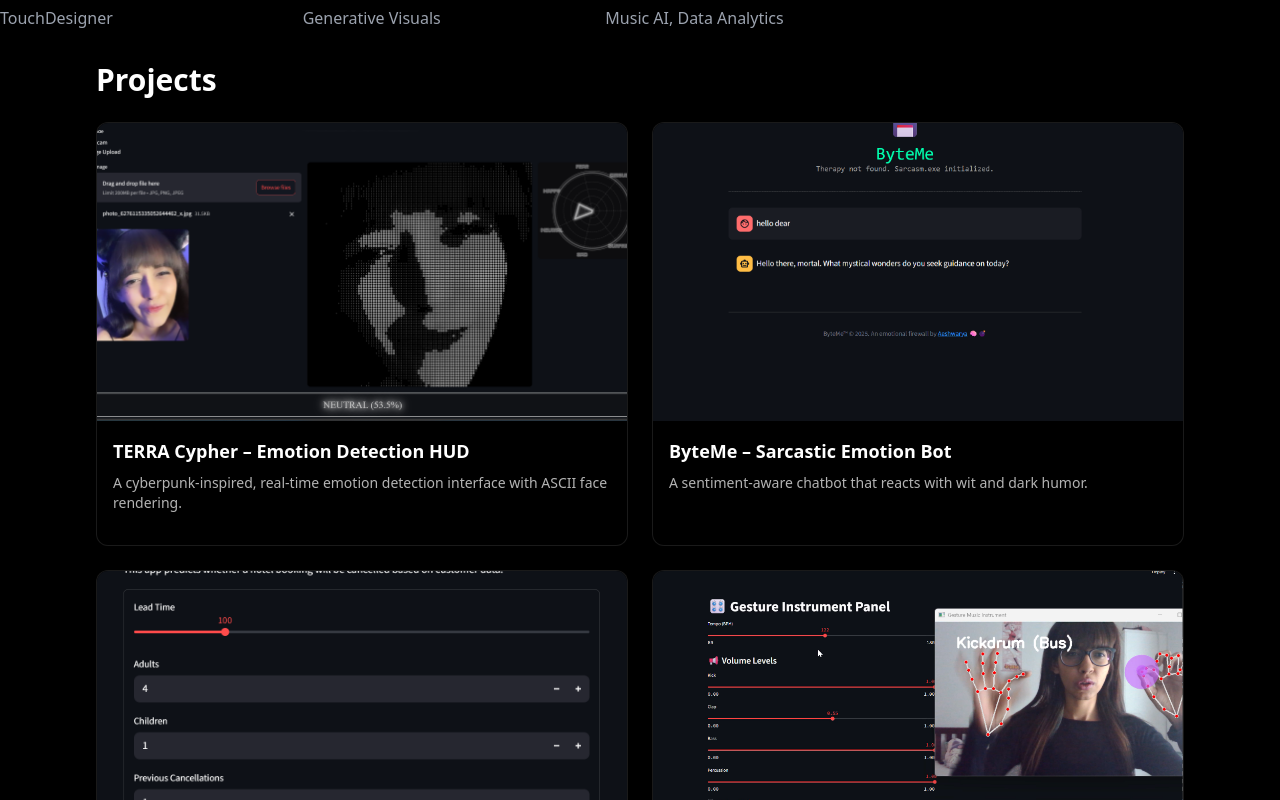
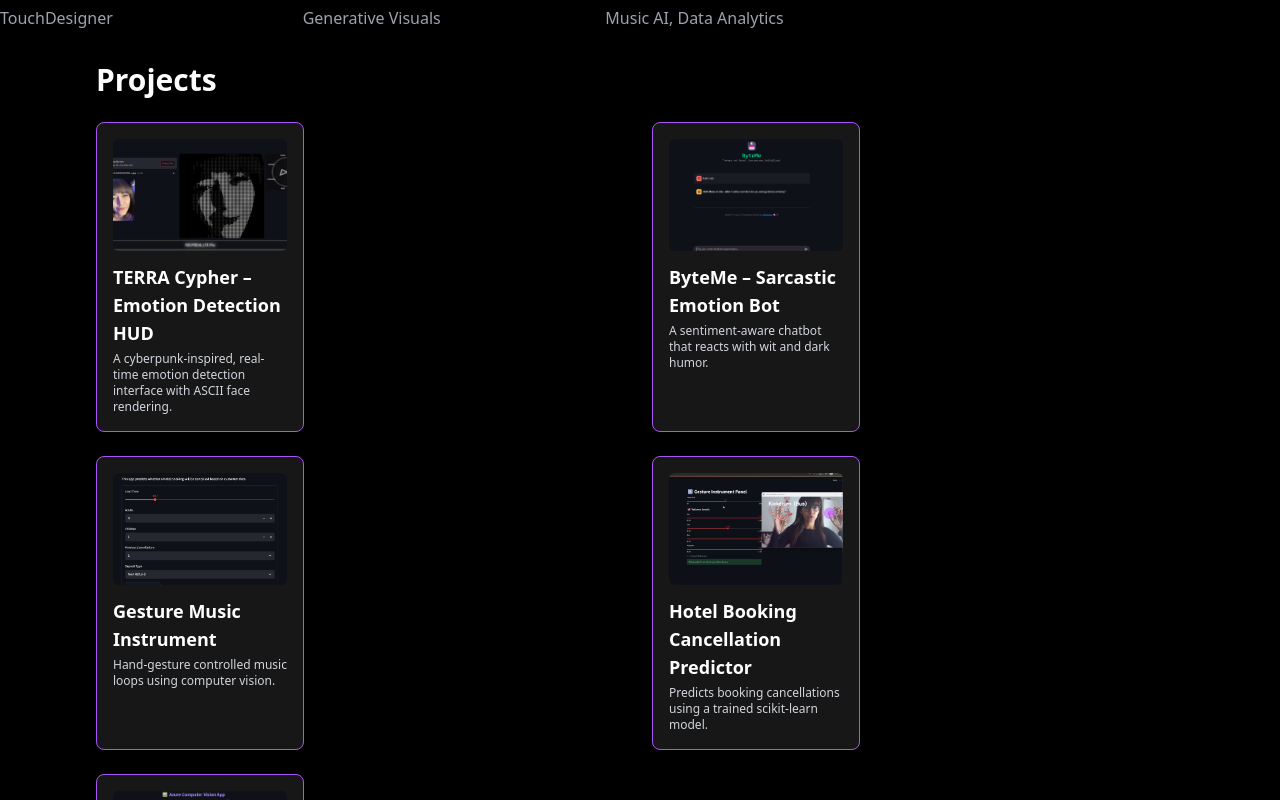
Before and after one commit to Terraspace009/aeshwarya-portfolio, a Next.js app: page / in a window 1280 px wide. Shown: the part 1200-2000 px from the top of the page. Built offline with nearby package versions, Linux system fonts and the light colour scheme.

Commit message:
Update ProjectCard.tsx

```diff
--- a/components/ProjectCard.tsx
+++ b/components/ProjectCard.tsx
@@ -1,64 +1,25 @@
-'use client';
-import Image from 'next/image';
+"use client";
+import React from "react";
 
-export type ProjectCardProps = {
+interface ProjectCardProps {
   title: string;
   description: string;
-  image: string;          // e.g. "/projects/one.png"
-  codeLink?: string;
-  demoLink?: string;
+  image: string;
+}
+
+const ProjectCard: React.FC<ProjectCardProps> = ({ title, description, image }) => {
+  return (
+    <div className="bg-neutral-900 border border-purple-500 text-white rounded-lg shadow-md
+                    w-56 sm:w-48 md:w-52 p-4 hover:shadow-purple-500/40 transition duration-300">
+      <img
+        src={image}
+        alt={title}
+        className="w-full h-28 object-cover rounded-md mb-3"
+      />
+      <h3 className="text-lg font-bold mb-1">{title}</h3>
+      <p className="text-xs text-gray-300">{description}</p>
+    </div>
+  );
 };
 
-export default function ProjectCard({
-  title,
-  description,
-  image,
-  codeLink,
-  demoLink,
-}: ProjectCardProps) {
-  return (
-    <article className="group rounded-xl border border-white/10 bg-black/5 backdrop-blur-sm shadow-sm hover:shadow-md transition overflow-hidden">
-      {/* Media */}
-      <div className="relative w-full aspect-[16/9]">
-        <Image
-          src={image}
-          alt={title}
-          fill
-          priority={false}
-          sizes="(max-width: 768px) 100vw, (max-width: 1200px) 50vw, 33vw"
-          className="object-cover"
-        />
-      </div>
-
-      {/* Body */}
-      <div className="p-4">
-        <h3 className="text-base sm:text-lg font-semibold leading-tight">{title}</h3>
-        <p className="mt-2 text-sm text-white/70 line-clamp-3">{description}</p>
-
-        {/* Actions */}
-        <div className="mt-4 flex items-center gap-3">
-          {codeLink && (
-            <a
-              href={codeLink}
-              target="_blank"
-              rel="noopener noreferrer"
-              className="text-xs sm:text-sm rounded-md border border-white/15 px-3 py-1.5 hover:bg-white/10 transition"
-            >
-              View Code
-            </a>
-          )}
-          {demoLink && (
-            <a
-              href={demoLink}
-              target="_blank"
-              rel="noopener noreferrer"
-              className="text-xs sm:text-sm rounded-md bg-violet-500/90 px-3 py-1.5 hover:bg-violet-500 transition"
-            >
-              Live Demo
-            </a>
-          )}
-        </div>
-      </div>
-    </article>
-  );
-}
+export default ProjectCard;
```
